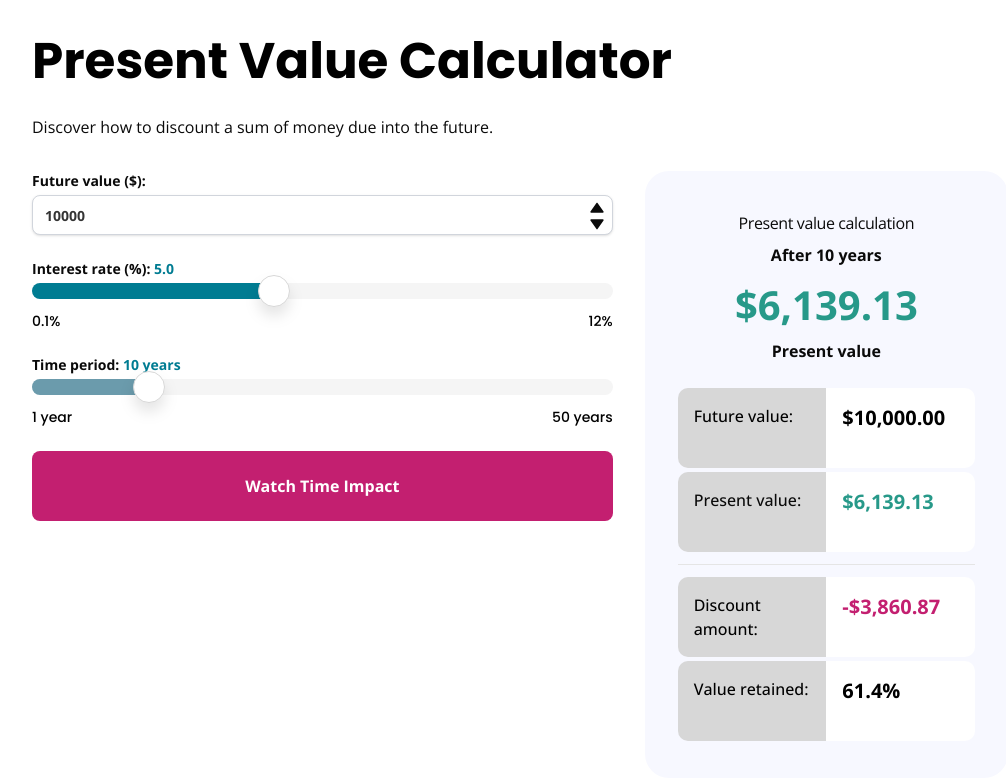
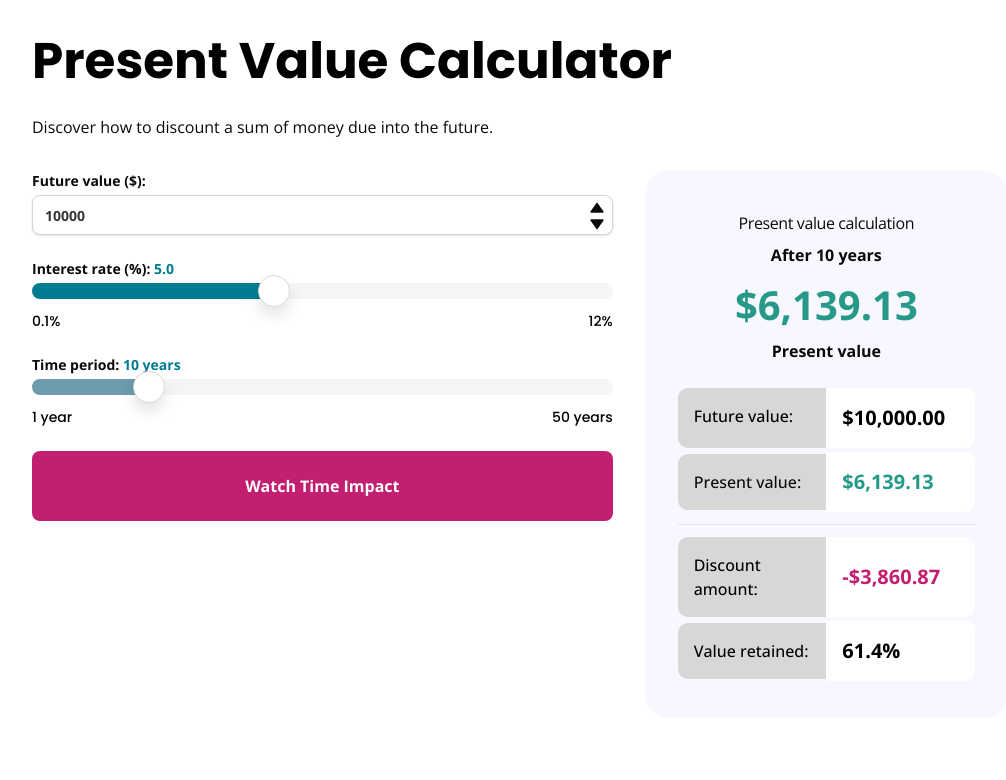
Before and after one commit to SU-SWS/ifdm_learning_apps, a Next.js app: page /interactives/present-value-calculator in a window 1280 px wide. Shown: the top 780 px of the page, without its empty margins (120-1126 px from the left). Built offline with nearby package versions, Linux system fonts and the light colour scheme.

Commit message:
vertical center

```diff
--- a/app/interactives/inflation-impact-calculator/page.tsx
+++ b/app/interactives/inflation-impact-calculator/page.tsx
@@ -152,11 +152,11 @@ export default function InflationCalculator() {
                 <div className="bg-grey-med rounded-lg border border-grey-med">
                     <div className="innerwrapper">
                       <div className="flex flex-col mb-1">
-                        <div className="flex align-center flex-row">
+                        <div className="flex align-center flex-row items-center">
                           <div className="w-[50%] text-md nowrap p-4 font-bold text-black rounded-l-lg bg-grey-med-dark">
                             Future price:
                           </div>
-                          <div className="w-[50%] text-xl p-4 self-center  min-h-[80px] rounded-r-lg bg-white font-bold text-black overflow-hidden text-ellipsis">
+                          <div className="w-[50%] text-xl p-4 self-center rounded-r-lg bg-white font-bold text-black overflow-hidden text-ellipsis">
                             ${futureValue.toFixed(2)}
                           </div>
                         </div>
--- a/app/interactives/present-value-calculator/page.tsx
+++ b/app/interactives/present-value-calculator/page.tsx
@@ -166,45 +166,56 @@ export default function PresentValueCalculator() {
                   <div className="innerwrapper">
                     <div className="flex flex-col mb-1">
                       <div className="flex align-center flex-row">
-                          <div className="w-[50%] text-md  p-4 font-medium text-black rounded-l-lg bg-grey-med-dark">
+                        <div
+                            className="w-[50%] text-md  p-4 font-medium text-black rounded-l-lg bg-grey-med-dark items-center">
                           Future value:
                         </div>
-                          <div className="w-[50%] text-xl p-4 self-center rounded-r-lg bg-white font-bold text-black overflow-hidden text-ellipsis min-h-[80px]">
-                            ${futureValue.toLocaleString("en-US", { minimumFractionDigits: 2, maximumFractionDigits: 2 })}
+                        <div
+                            className="w-[50%] text-xl p-4 self-center rounded-r-lg bg-white font-bold text-black overflow-hidden text-ellipsis">
+                          ${futureValue.toLocaleString("en-US", {minimumFractionDigits: 2, maximumFractionDigits: 2})}
                         </div>
                       </div>
                     </div>
                     <div className="flex flex-col  mb-1">
-                        <div className={`flex align-center flex-row`}>
+                      <div className="flex align-center flex-row items-center">
                         <div
                             className="w-[50%] text-md p-4 font-medium  rounded-l-lg bg-grey-med-dark">
                           Present value:
                         </div>
                         <div
-                            className="w-[50%] text-xl p-4 self-center rounded-r-lg text-palo-verde font-bold overflow-hidden bg-white text-ellipsis min-h-[80px]"
+                            className="w-[50%] text-xl p-4 self-center rounded-r-lg text-palo-verde font-bold overflow-hidden bg-white text-ellipsis"
                         >
-                            ${presentValue.toLocaleString("en-US", { minimumFractionDigits: 2, maximumFractionDigits: 2 })}
+                          ${presentValue.toLocaleString("en-US", {minimumFractionDigits: 2, maximumFractionDigits: 2})}
 
                         </div>
                       </div>
                     </div>
-                      <div className="flex flex-col my-3"><hr/></div>
+                    <div className="flex flex-col my-3">
+                      <hr/>
+                    </div>
                     <div className="flex flex-col mb-1">
-                        <div className="flex align-center flex-row">
-                          <div className="w-[50%] text-md p-4 font-medium text-black bg-grey-med-dark rounded-l-lg ">
+                      <div className="flex flex-row items-stretch"> {/* items-stretch is actually the default */}
+                        <div
+                            className="w-[50%] text-md p-4 font-medium text-black bg-grey-med-dark rounded-l-lg flex items-center">
                           Discount amount:
                         </div>
-                          <div className="w-[50%] text-xl p-4 self-center rounded-r-lg font-bold text-berry bg-white overflow-hidden text-ellipsis min-h-[80px]">
-                            -${discountAmount.toLocaleString("en-US", { minimumFractionDigits: 2, maximumFractionDigits: 2 })}
+                        <div
+                            className="w-[50%] text-xl p-4 rounded-r-lg font-bold text-berry bg-white overflow-hidden text-ellipsis flex items-center">
+                          -${discountAmount.toLocaleString("en-US", {
+                          minimumFractionDigits: 2,
+                          maximumFractionDigits: 2
+                        })}
                         </div>
                       </div>
                     </div>
                     <div className="flex flex-col mb-1">
-                        <div className={`flex align-center flex-row`}>
-                          <div className="w-[50%] text-md p-4 font-medium text-black bg-grey-med-dark rounded-l-lg">
+                      <div className={`flex align-center flex-row items-center`}>
+                        <div
+                            className="w-[50%] h-full text-md p-4 font-medium text-black bg-grey-med-dark rounded-l-lg">
                           Value retained:
                         </div>
-                          <div className="w-[50%] text-xl p-4 self-center rounded-r-lg font-bold text-black bg-white overflow-hidden text-ellipsis min-h-[80px]">
+                        <div
+                            className="w-[50%] h-full text-xl p-4 self-center rounded-r-lg font-bold text-black bg-white overflow-hidden text-ellipsis">
                           {valueRetained.toFixed(1)}%
                         </div>
                       </div>
```
Lines whose indentation alone changed are shown as unchanged.
